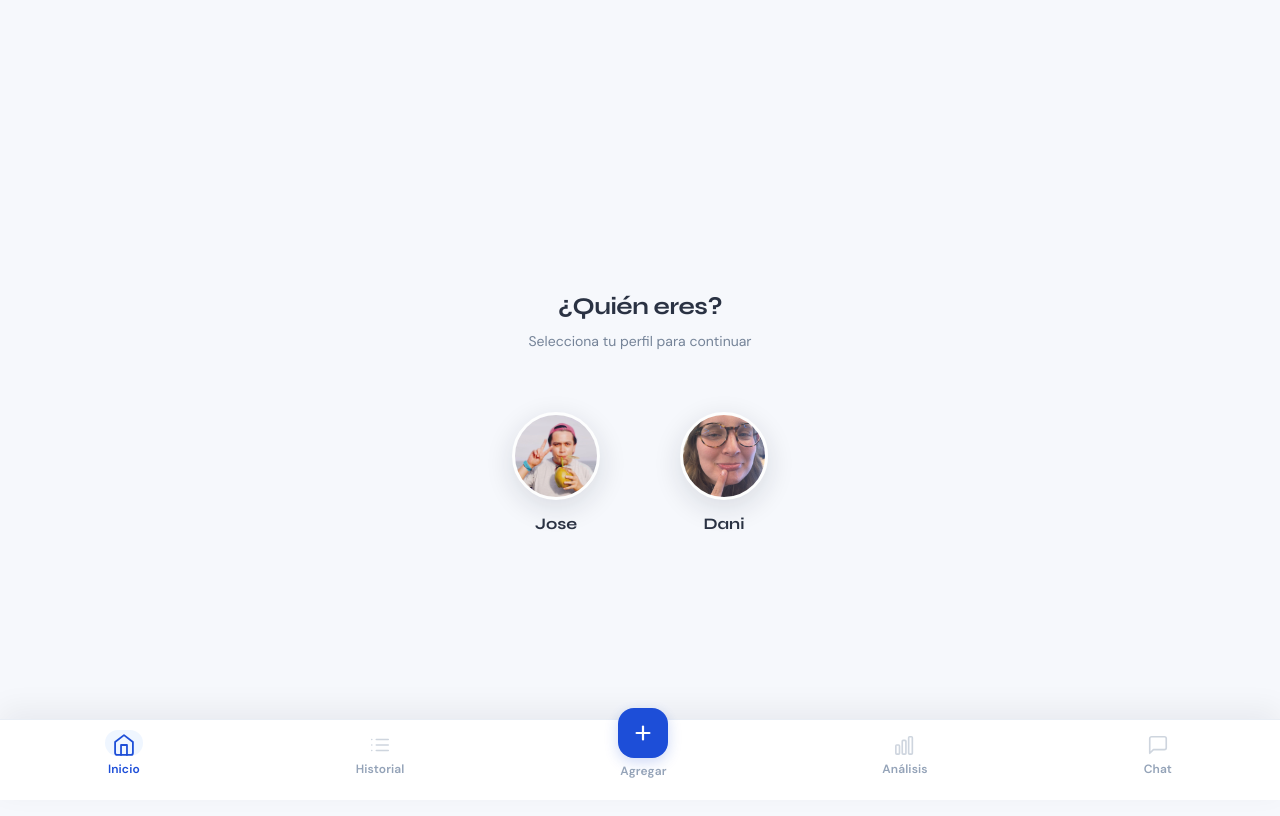
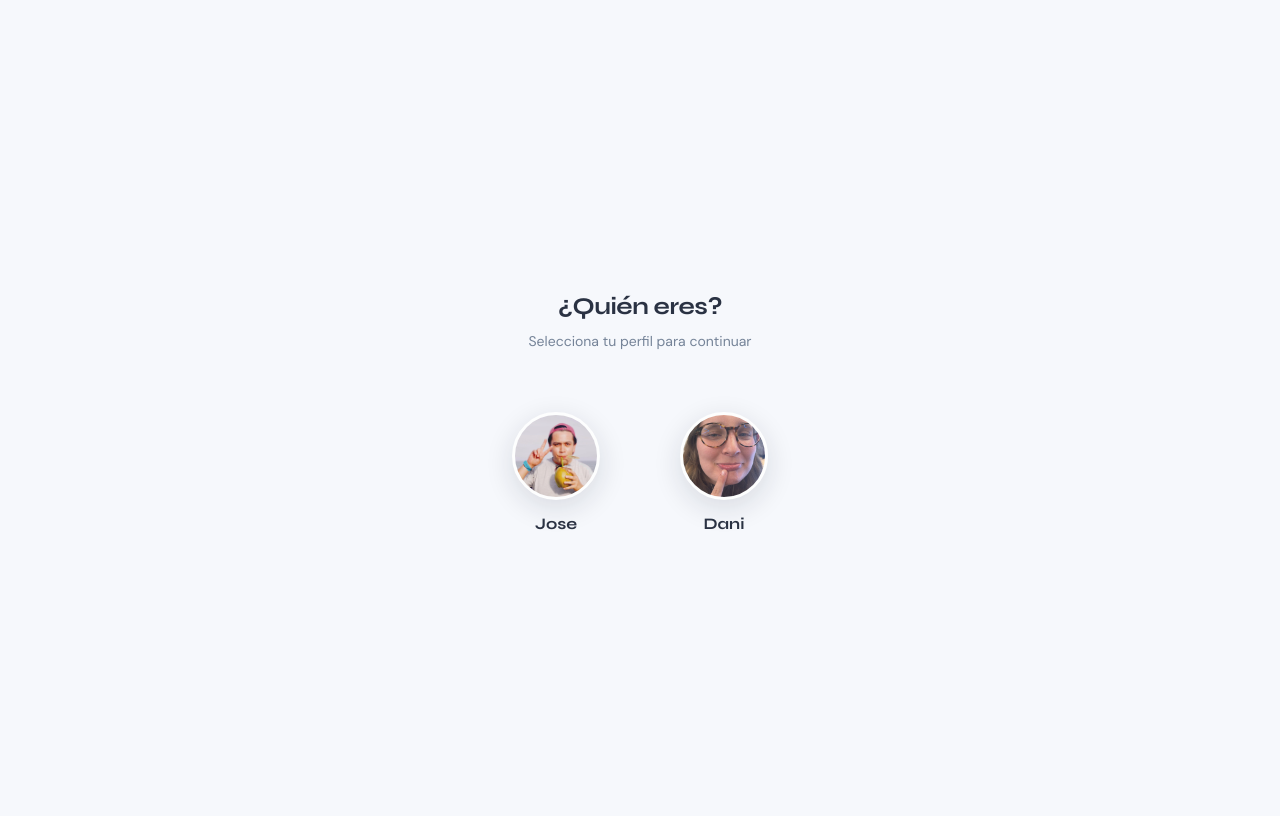
Before and after one commit to josemperilla/Finanzas_personales, a React (Vite) app in the folder pwa/: page / in a window 1280 px wide. Built offline with nearby package versions, Linux system fonts and the light colour scheme; no server answers.

Commit message:
fix: ocultar BottomNav durante PIN lock (portal escapa stacking context del transform)
Co-Authored-By: Claude Sonnet 4.6 <noreply@anthropic.com>

```diff
--- a/pwa/src/App.tsx
+++ b/pwa/src/App.tsx
@@ -252,7 +252,7 @@ export default function App() {
         </motion.main>
       </AnimatePresence>
 
-      {createPortal(
+      {unlocked && userId && createPortal(
         <BottomNav active={tab} onChange={setTab} accessibleMode={accessible} userId={userId} hasAnomaly={hasAnomaly && !dismissed} />,
         document.body
       )}
```
